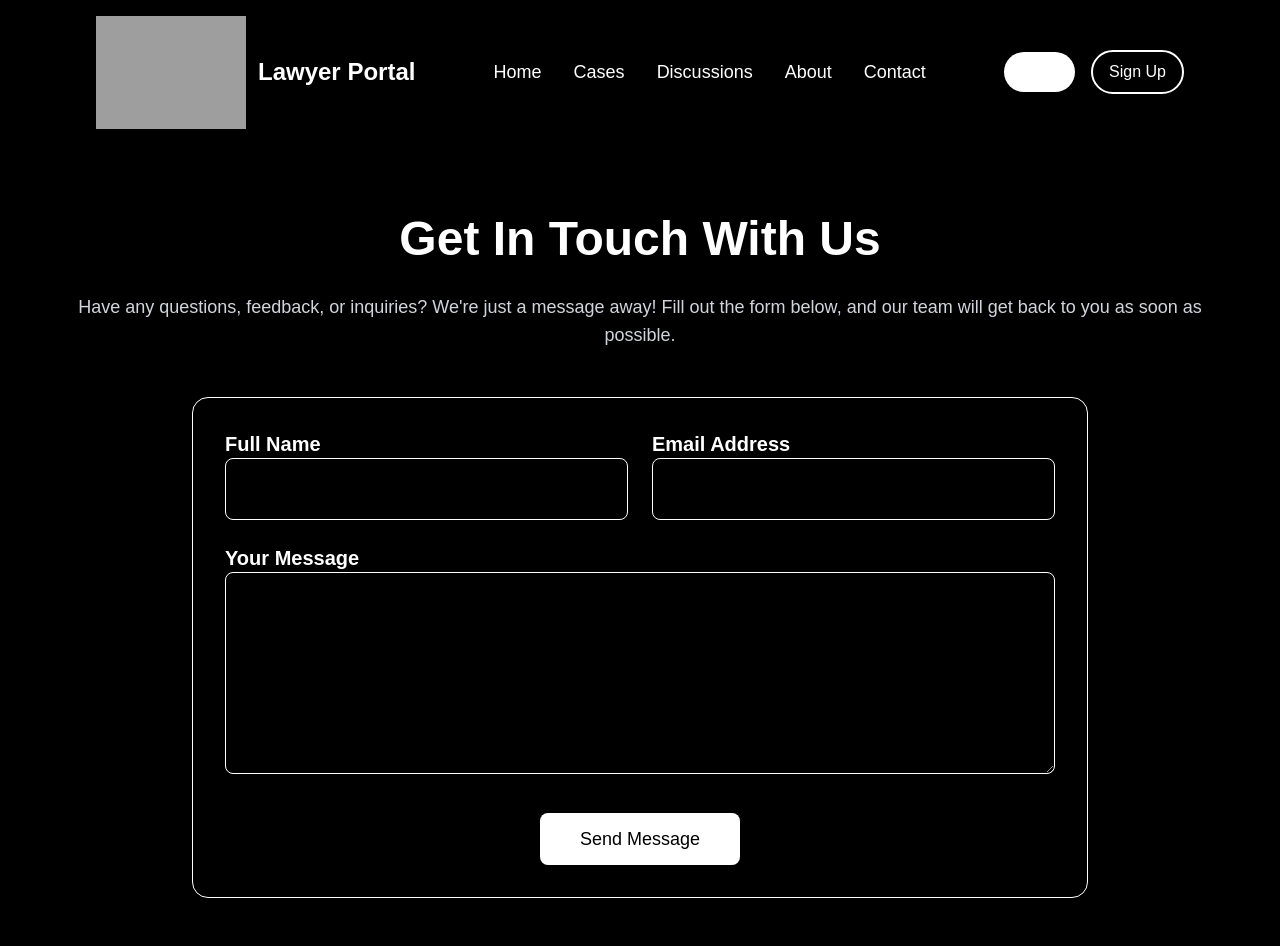
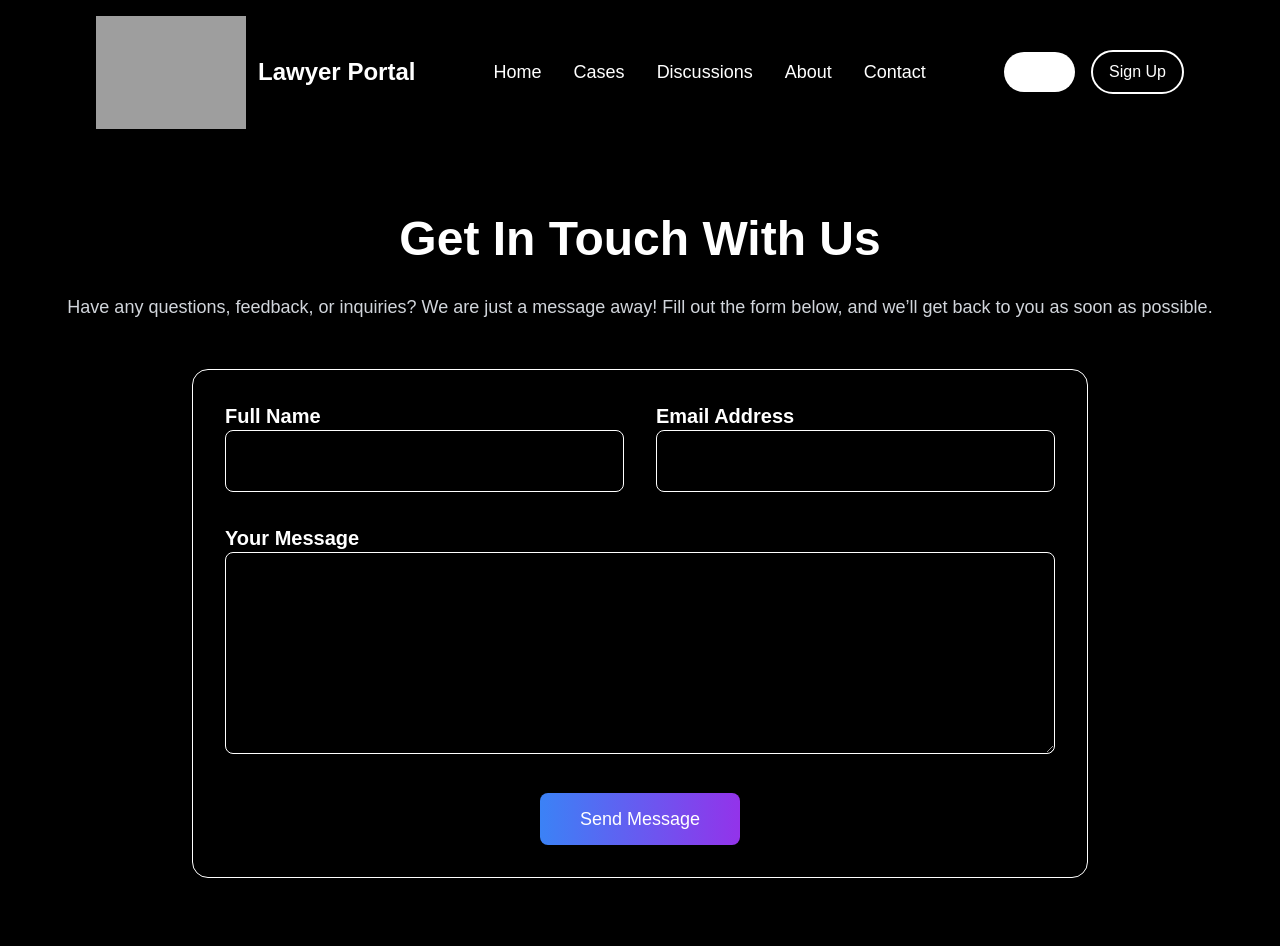
Before and after one commit to Hima-D/lawgical, a Next.js app: page /contact in a window 1280 px wide. Shown: the top 946 px of the page. Built offline with nearby package versions, Linux system fonts and the light colour scheme; grey boxes are pictures that could not be loaded.

Commit message:
added page

```diff
--- a/src/app/contact/page.jsx
+++ b/src/app/contact/page.jsx
@@ -16,48 +16,47 @@ const Contact = () => {
 
         <div className="text-center mb-12">
           <p className="text-lg text-gray-300 mb-6">
-            Have any questions, feedback, or inquiries? We're just a message away!
-            Fill out the form below, and our team will get back to you as soon as possible.
+            Have any questions, feedback, or inquiries? We are just a message away! Fill out the form below, and we’ll get back to you as soon as possible.
           </p>
         </div>
 
         <div className="max-w-4xl mx-auto bg-black p-8 rounded-2xl shadow-2xl border border-white">
           <form action="#" method="POST">
-            <div className="grid grid-cols-1 sm:grid-cols-2 gap-6">
+            <div className="grid grid-cols-1 sm:grid-cols-2 gap-8 mb-8">
               {/* Name Input */}
               <div className="sm:col-span-1">
-                <label htmlFor="name" className="text-xl font-semibold text-white mb-2">Full Name</label>
+                <label htmlFor="name" className="text-xl font-semibold text-white mb-3">Full Name</label>
                 <input
                   type="text"
                   id="name"
                   name="name"
                   required
-                  className="w-full p-4 text-lg bg-black border border-white rounded-lg focus:outline-none focus:ring-2 focus:ring-white transition-all duration-300"
+                  className="w-full p-4 text-lg bg-black border border-white rounded-lg focus:outline-none focus:ring-2 focus:ring-blue-500 transition-all duration-300"
                 />
               </div>
 
               {/* Email Input */}
               <div className="sm:col-span-1">
-                <label htmlFor="email" className="text-xl font-semibold text-white mb-2">Email Address</label>
+                <label htmlFor="email" className="text-xl font-semibold text-white mb-3">Email Address</label>
                 <input
                   type="email"
                   id="email"
                   name="email"
                   required
-                  className="w-full p-4 text-lg bg-black border border-white rounded-lg focus:outline-none focus:ring-2 focus:ring-white transition-all duration-300"
+                  className="w-full p-4 text-lg bg-black border border-white rounded-lg focus:outline-none focus:ring-2 focus:ring-blue-500 transition-all duration-300"
                 />
               </div>
             </div>
 
             {/* Message Textarea */}
-            <div className="mt-6">
-              <label htmlFor="message" className="text-xl font-semibold text-white mb-2">Your Message</label>
+            <div className="mt-6 mb-8">
+              <label htmlFor="message" className="text-xl font-semibold text-white mb-3">Your Message</label>
               <textarea
                 id="message"
                 name="message"
                 rows="6"
                 required
-                className="w-full p-4 text-lg bg-black border border-white rounded-lg focus:outline-none focus:ring-2 focus:ring-white transition-all duration-300"
+                className="w-full p-4 text-lg bg-black border border-white rounded-lg focus:outline-none focus:ring-2 focus:ring-blue-500 transition-all duration-300"
               ></textarea>
             </div>
 
@@ -65,7 +64,7 @@ const Contact = () => {
             <div className="mt-8 text-center">
               <button
                 type="submit"
-                className="bg-white text-black text-lg py-3 px-10 rounded-lg hover:bg-gray-300 focus:outline-none focus:ring-2 focus:ring-white transform transition-all duration-300"
+                className="bg-gradient-to-r from-blue-500 to-purple-600 text-white text-lg py-3 px-10 rounded-lg hover:from-blue-600 hover:to-purple-700 transition-all duration-300 focus:outline-none focus:ring-2 focus:ring-blue-500"
               >
                 Send Message
               </button>
@@ -73,11 +72,11 @@ const Contact = () => {
           </form>
         </div>
 
-        {/* Optional Info Section (Optional) */}
+        {/* Optional Info Section */}
         <div className="mt-16 text-center">
           <h2 className="text-3xl font-semibold text-white mb-6">Need Immediate Assistance?</h2>
           <p className="text-lg text-gray-300 mb-6">
-            Feel free to reach out to us directly at <span className="text-white">contact@lawyerportal.com</span>
+            You can reach us directly at <span className="text-white">contact@lawyerportal.com</span>
           </p>
           <p className="text-lg text-gray-300 mb-6">
             Or call us at <span className="text-white">(123) 456-7890</span>
```
